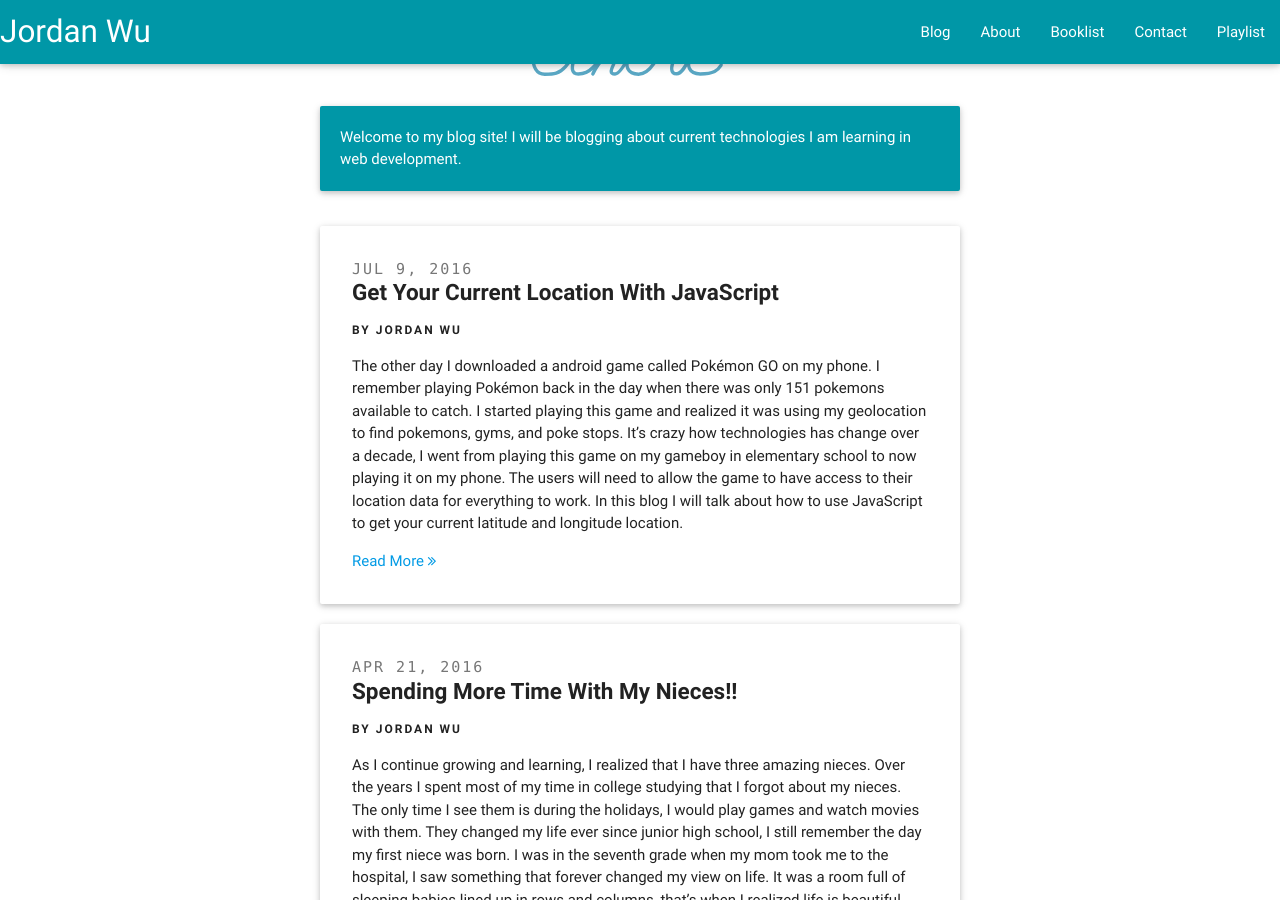
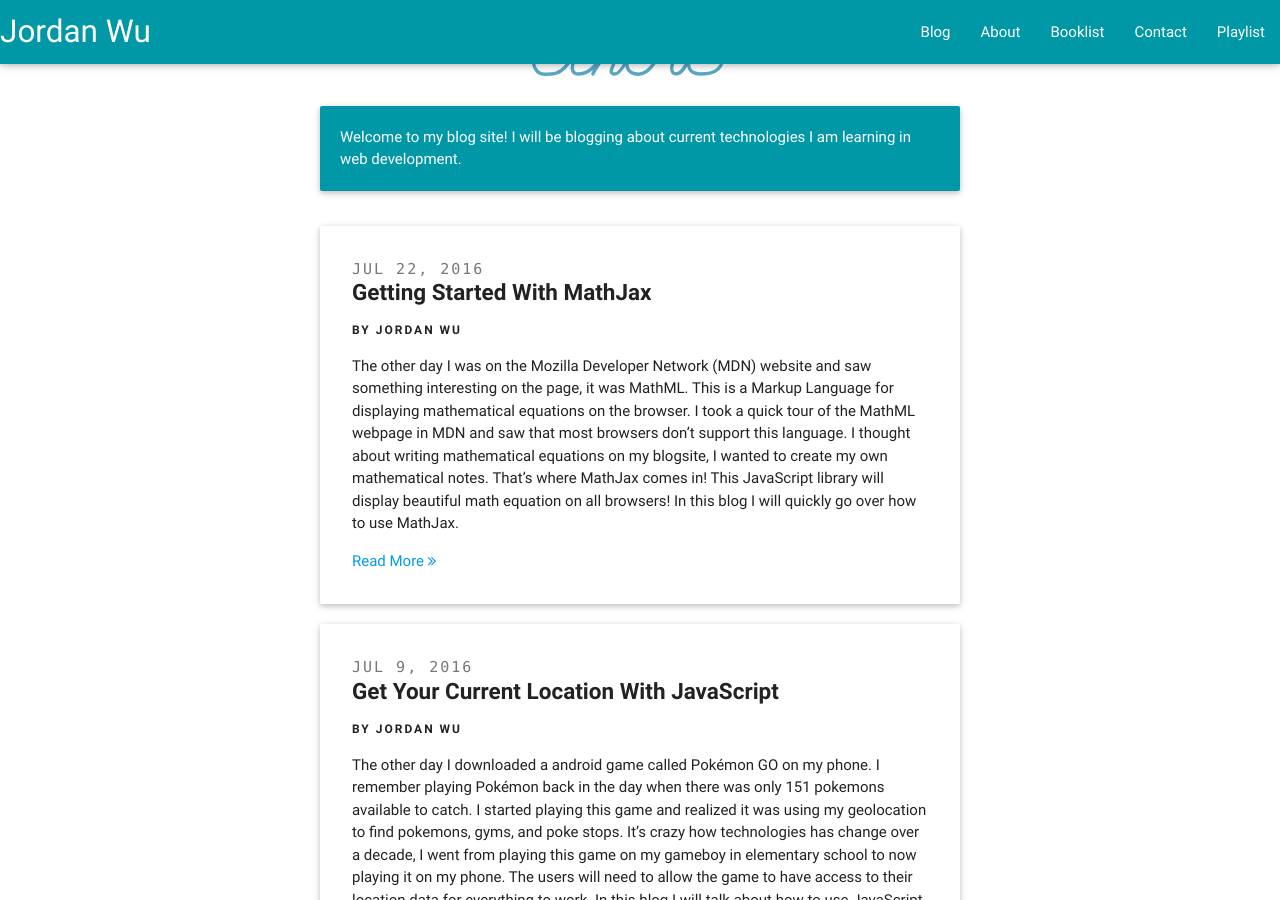
Before and after one commit to JordanSpencerWu/old-website, a Jekyll site: the page built from index.html, in a window 1280 px wide and 900 px high, scrolled down 306 px. Built offline with Jekyll 4.4.1, drawn with Linux system fonts in a browser that asks for light colours; nearby versions of some CDN libraries; the list of posts is cut into pages by our own code; comment, search, counter and statistics services are not loaded; some of the changed text lies outside the part shown.

Commit message:
add MathJax blog post

```diff
--- a/_includes/head.html
+++ b/_includes/head.html
@@ -43,8 +43,22 @@
     ga('send', 'pageview');
   </script>
 
-  <!-- add MathJax -->
+  <!-- MathJax Configuration for Tex and LaTeX -->
+  <script type="text/x-mathjax-config">
+    MathJax.Hub.Config({
+      extensions: ["tex2jax.js"],
+      jax: ["input/TeX", "output/HTML-CSS"],
+      tex2jax: {
+        inlineMath: [ ['$','$'], ["\\(","\\)"] ],
+        displayMath: [ ['$$','$$'], ["\\[","\\]"] ],
+        processEscapes: true
+      },
+      "HTML-CSS": { availableFonts: ["TeX"] }
+    });
+  </script>
+
+  <!-- add MathJax libarary -->
   <script type="text/javascript" async
-  src="https://cdn.mathjax.org/mathjax/latest/MathJax.js?config=TeX-MML-AM_CHTML">
+  src="https://cdn.mathjax.org/mathjax/latest/MathJax.js">
   </script>
 </head>
--- /dev/null
+++ b/_posts/blog/2016/2016-07-22-getting-started-with-mathjax.markdown
@@ -0,0 +1,59 @@
+---
+layout: post
+title:  "Getting Started With MathJax"
+date:   2016-07-22 12:15:00
+---
+
+The other day I was on the Mozilla Developer Network (MDN) website and saw something interesting on the page, it was MathML. This is a Markup Language for displaying mathematical equations on the browser. I took a quick tour of the MathML webpage in MDN and saw that most browsers don't support this language. I thought about writing mathematical equations on my blogsite, I wanted to create my own mathematical notes. That's where MathJax comes in! This JavaScript library will display beautiful math equation on all browsers! In this blog I will quickly go over how to use MathJax.
+
+#### Getting MathJax!!
+
+Like most JavaScript librarys there are two main ways of implementing this into any web application. One of the ways is to use the Content Delivery Network (CDN) which requires internet access to use this library. The other way of getting this library is by downlowning MathJax locally then linking it to your web application. I will be using the CDN, to use the CDN all you have to do is add the following code into your `<head>` html element.
+
+{% highlight html %}
+  <script type="text/javascript" async
+  src="https://cdn.mathjax.org/mathjax/latest/MathJax.js">
+</script>
+{% endhighlight %}
+
+MathJax comes with a few pre-defined and pre-compiled configuration files, click <a href="http://docs.mathjax.org/en/latest/config-files.html" target="_blank">here</a> to learn more! These combined configuration give you ready to use config for MathJax, for example one of the configuration allows you to use Tex, MathML, or AsciiMath input processors. These input processors can produce HTML+CSS, SVG or MathML outputs. I won't be using the combined configuration files since I only plan on using TeX as the input processor.
+
+#### Configuring TeX and LaTeX input
+
+We first need to get the `tex2jax` preprocessor, and the `TeX` input processor. The `tex2jax` preprocessor looks for the mathematical equation within the webpage by locating the delimiter, while the TeX processor converts the TeX notation into MathJaX's internal format then uses a MathJax output processor to display it on the page. I will be adding the following configuration above the MathJax CDN script element.
+
+{% highlight html %}
+  <script type="text/x-mathjax-config">
+    MathJax.Hub.Config({
+      extensions: ["tex2jax.js"],
+      jax: ["input/TeX", "output/HTML-CSS"],
+      tex2jax: {
+        inlineMath: [ ['$','$'], ["\\(","\\)"] ],
+        displayMath: [ ['$$','$$'], ["\\[","\\]"] ],
+        processEscapes: true
+      },
+      "HTML-CSS": { availableFonts: ["TeX"] }
+    });
+  </script>
+{% endhighlight %}
+
+#### Displaying Beautiful Mathematical Equations!
+
+Note that there are two types of equations you can create using the TeX/LaTeX syntax: ones occur within a paragraph (in-line) and the other for displaying the equation in a larger format. Now that we have everything we need let's write a simple inline and display equation!
+
+{% highlight html %}
+  When $a \ne 0$, there are two solutions to $ax^2 + bx + c = 0$ and they are
+  $$x = {-b \pm \sqrt{b^2-4ac} \over 2a}.$$
+{% endhighlight %}
+
+When $a \ne 0$, there are two solutions to $ax^2 + bx + c = 0$ and they are
+
+<div class="center">
+$$x = {-b \pm \sqrt{b^2-4ac} \over 2a}.$$
+</div>
+
+That's the quadtrtic formula from Algebra!!
+
+#### Conclusion
+
+<a href="https://www.mathjax.org/" target="_blank">MathJax</a> is a powerful library that makes displaying mathematical equations on any browser simple and beautiful. It only takes a few lines of code to get MathJax into your webpage! I will be using this library in the future to create my own mathematical notes.
```
